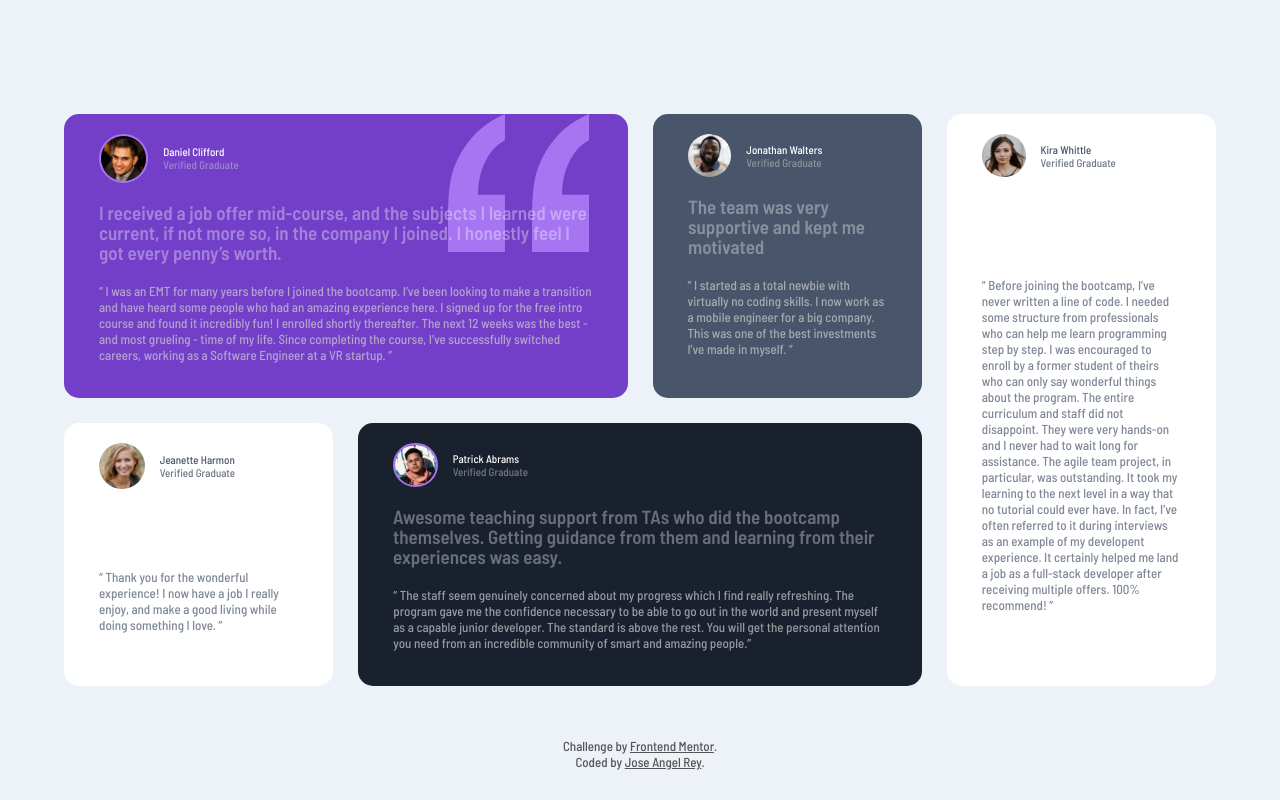
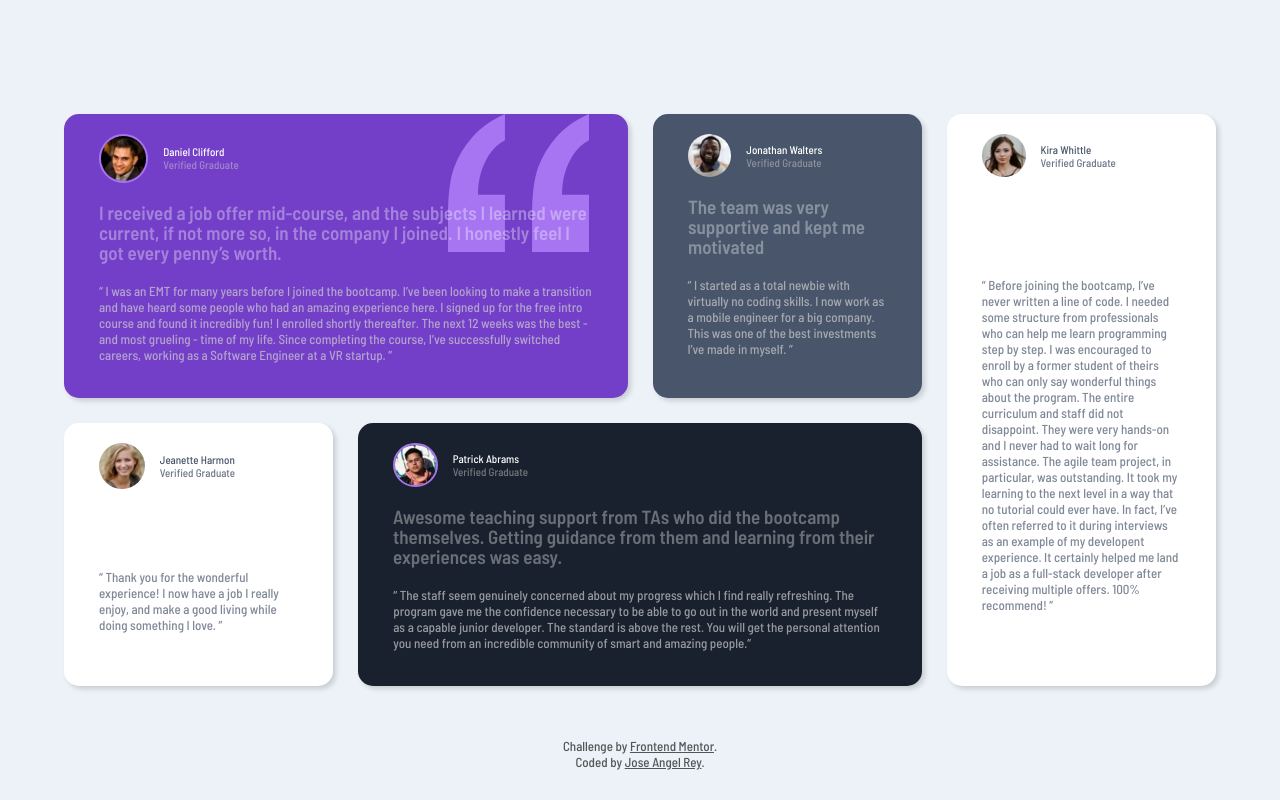
Before and after one commit to Jose-Angel-Rey/Testimonials-grid-section-main, a plain HTML site: page index.html in a window 1280 px wide. Drawn offline with Linux system fonts and the light colour scheme.

Commit message:
Update style.css
Add box-shadow to .grid-item

```diff
--- a/style.css
+++ b/style.css
@@ -45,6 +45,7 @@ body{
 .grid-item{
   border-radius: 15px;
   padding: 20px 35px 35px 35px;
+    box-shadow: 3px 3px 5px rgba(0, 0, 0, .15);
   transition: all 1s;
   cursor: pointer;
 }
```
